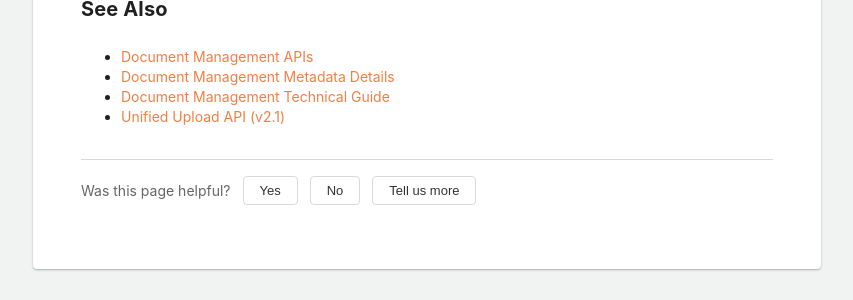
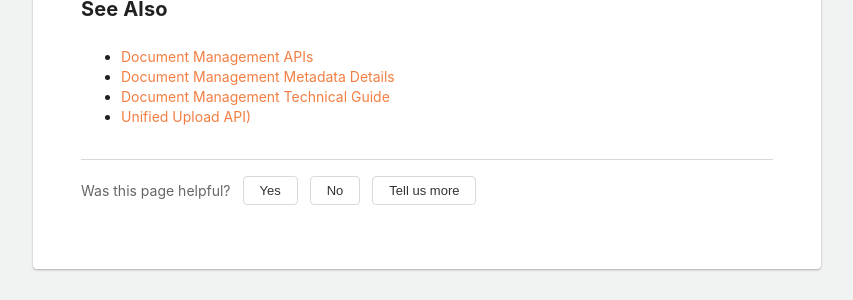
Before and after one commit to procore/documentation, a Jekyll site: the page built from document_management_integration/document_management_intro.md, in a window 1280 px wide and 900 px high, scrolled down 4104 px. Shown: the part 583-883 px from the top of the window, without its empty margins (411-1264 px from the left). Built offline with Jekyll 4.4.1, drawn with Linux system fonts in a browser that asks for light colours; comment, search, counter and statistics services are not loaded.

Commit message:
Update document_management_intro.md

```diff
--- a/document_management_integration/document_management_intro.md
+++ b/document_management_integration/document_management_intro.md
@@ -128,4 +128,4 @@ Consider the following recommendations when building your integration:
 - [Document Management APIs]({{ site.url }}{{ site.baseurl }}{% link document_management_integration/document_management_api_endpoints.md %})
 - [Document Management Metadata Details]({{ site.url }}{{ site.baseurl }}{% link document_management_integration/document_management_metadata_details.md %})
 - [Document Management Technical Guide]({{ site.url }}{{ site.baseurl }}{% link document_management_integration/document_management_technical_guide.md %})
-- [Unified Upload API (v2.1)]({{ site.url }}{{ site.baseurl }}{% link tutorials/tutorial_unified_uploads.md %})
+- [Unified Upload API)]({{ site.url }}{{ site.baseurl }}{% link tutorials/tutorial_unified_uploads.md %})
```
